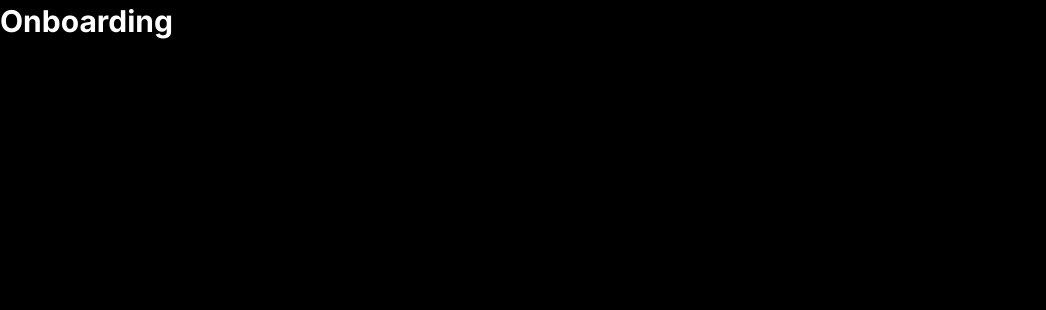
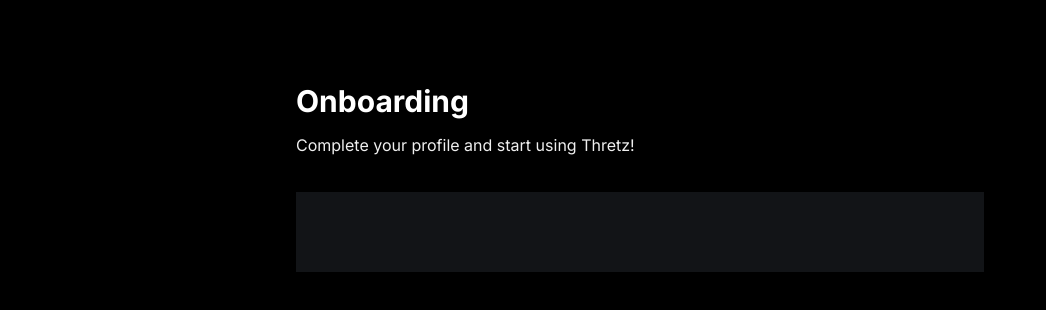
Before and after one commit to valensixx/thretz-next13-mern, a Next.js app: page /onboarding in a window 1280 px wide. Shown: the top 310 px of the page, without its empty margins (0-1046 px from the left). Built offline with nearby package versions, Linux system fonts and the light colour scheme.

Commit message:
Start working on Onboarding component

```diff
--- a/app/(auth)/onboarding/page.tsx
+++ b/app/(auth)/onboarding/page.tsx
@@ -1,7 +1,14 @@
 async function Page(){
     return (
-        <main>
+        <main className="mx-auto flex max-w-3xl flex-col justify-start px-10 py-20">
             <h1 className="head-text">Onboarding</h1>
+            <p className="mt-3 text-base-regular text-light-2">
+                Complete your profile and start using Thretz!
+            </p>
+
+            <section className="mt-9 bg-dark-2 p-10">
+
+            </section>
         </main>
     )
 }
```
